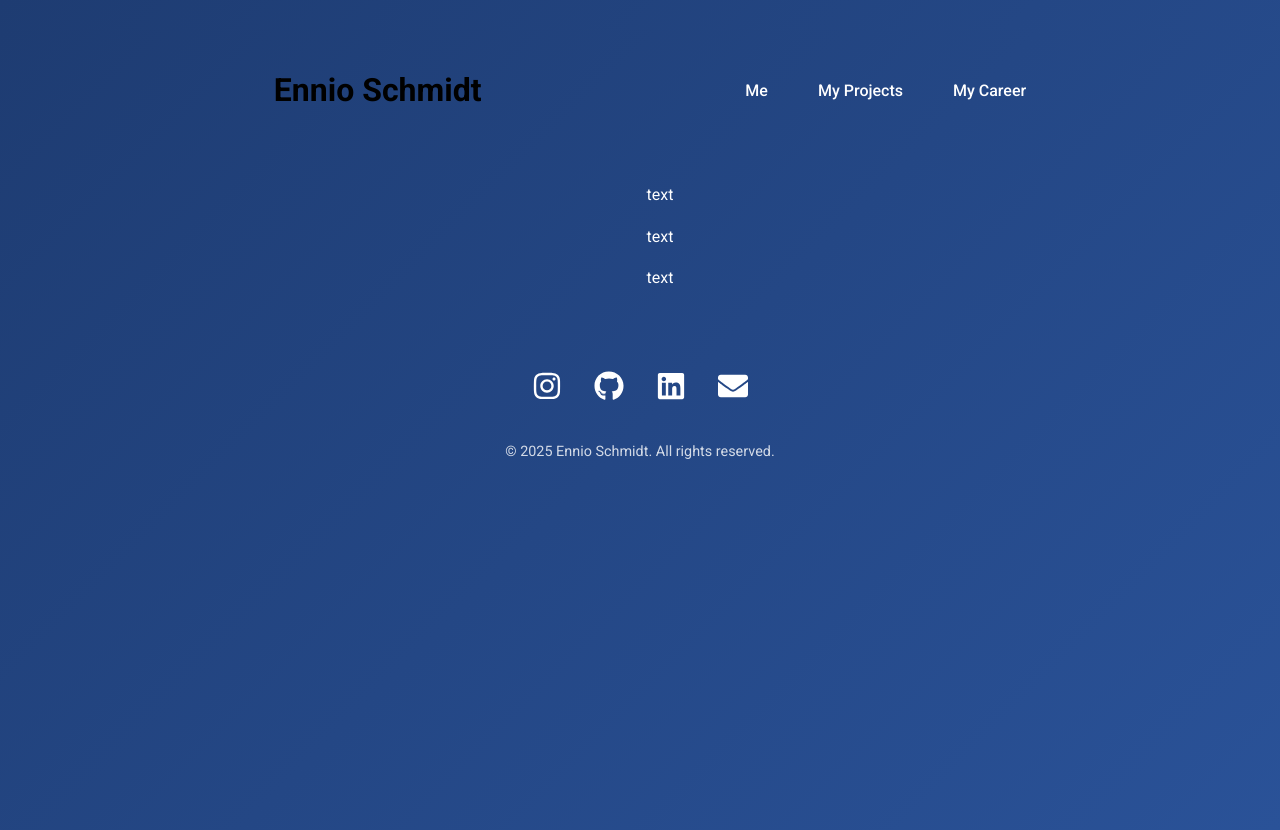
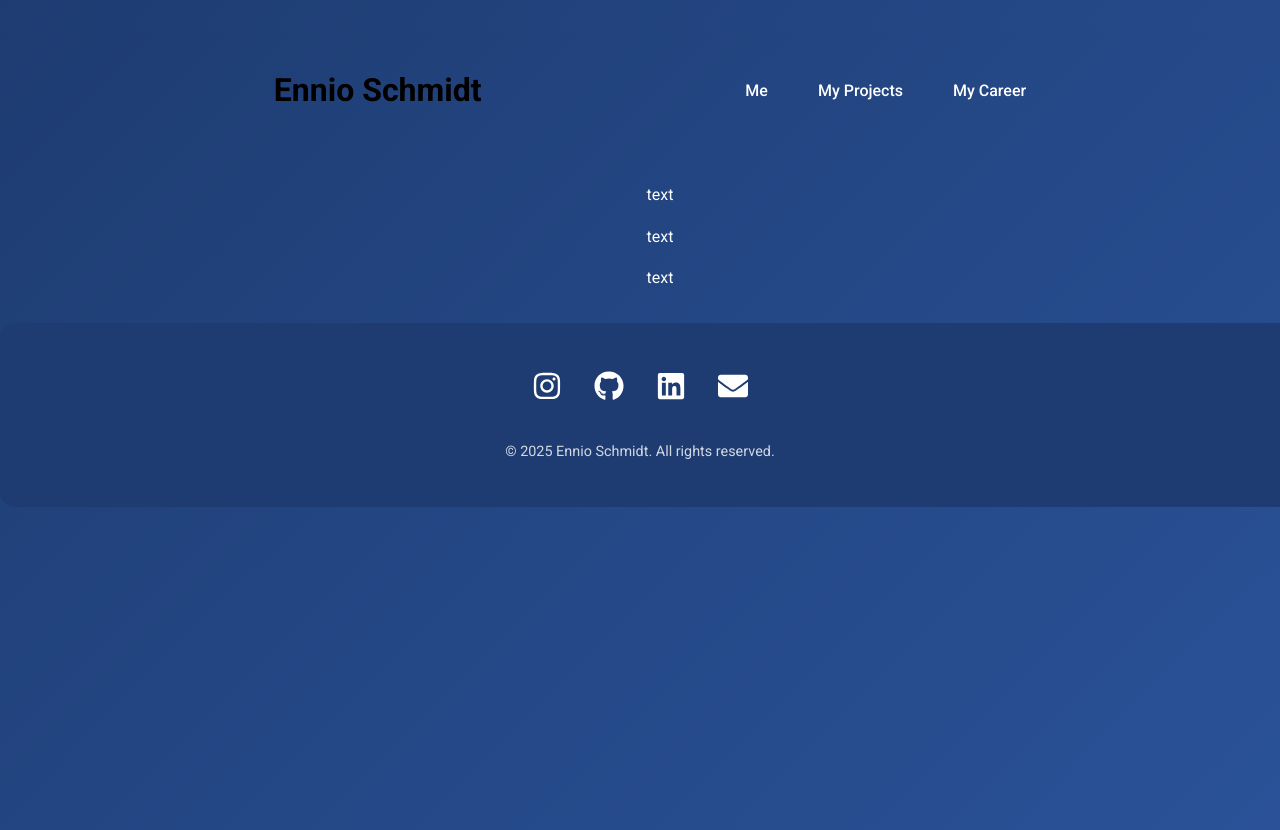
Before and after one commit to schmenniooo/PersonalWebsite, a React (Vite) app: page / in a window 1280 px wide. Built offline with nearby package versions, Linux system fonts and the light colour scheme.

Commit message:
Update footer styling with background color and border radius
Added a background color (#1e3c72) and border-radius to the footer for improved aesthetics. These changes enhance the visual appeal and provide a more modern look.

```diff
--- a/src/footer/footer.css
+++ b/src/footer/footer.css
@@ -6,6 +6,8 @@
     justify-content: center;
     padding: 2rem 0;
     width: 100%;
+    background-color: #1e3c72;
+    border-radius: 15px 0 0 15px;
 }
 
 footer {
```
